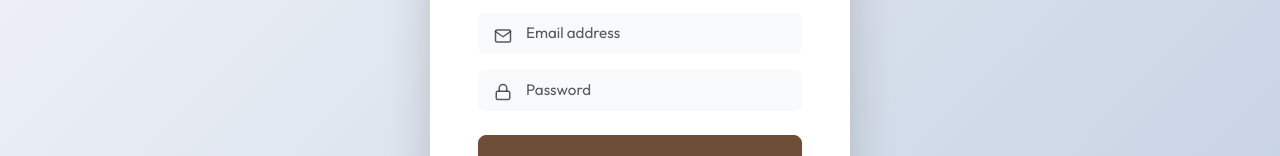
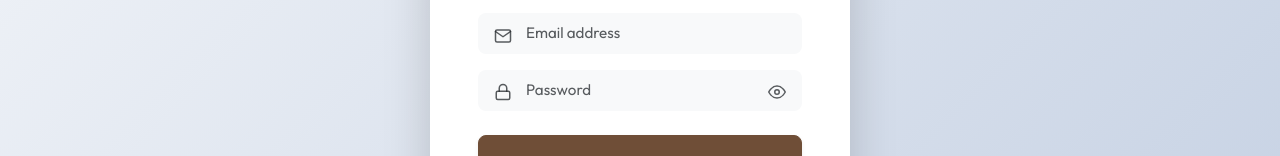
Before and after one commit to Hamody229/wesal-app, a React (Vite) app in the folder wesal-frontend/: page /login in a window 1280 px wide. Shown: the part 377-533 px from the top of the page. Built offline with nearby package versions, Linux system fonts and the light colour scheme; no server answers.

Commit message:
Added vercel json file

```diff
--- a/wesal-frontend/src/pages/Funds.tsx
+++ b/wesal-frontend/src/pages/Funds.tsx
@@ -1,4 +1,4 @@
-import { useEffect, useState } from "react";
+import { useEffect, useState, useRef } from "react";
 import api from "../services/api";
 import type { Fund } from "../types/Fund";
 import { FiDollarSign, FiPlus, FiTrendingUp, FiPieChart, FiSave, FiTrash2, FiLock } from "react-icons/fi";
@@ -11,13 +11,19 @@ export default function Funds() {
   const [newAmount, setNewAmount] = useState(0);
   const [loading, setLoading] = useState(true);
 
-  // Toast States
   const [showToast, setShowToast] = useState(false);
   const [toastMessage, setToastMessage] = useState("");
   const [toastType, setToastType] = useState<"success" | "danger">("success");
 
+  const timeoutRef = useRef<any>(null);
+
   const user = JSON.parse(localStorage.getItem("user") || "{}");
   const canEdit = user.role === "Admin" || user.role === "Owner";
+
+  useEffect(() => {
+    const newTotal = funds.reduce((sum, item) => sum + (item.amount || 0), 0);
+    setTotal(newTotal);
+  }, [funds]);
 
   useEffect(() => {
     if (showToast) {
@@ -40,17 +46,14 @@ export default function Funds() {
 
   const addFund = async () => {
     if (!newCategory) return;
-
     try {
       await api.post("/funds", {
         category: newCategory,
         amount: newAmount,
       });
-
       setNewCategory("");
       setNewAmount(0);
       loadFunds();
-
       setToastMessage("Category has been added successfully");
       setToastType("success");
       setShowToast(true);
@@ -65,7 +68,6 @@ export default function Funds() {
   const deleteFund = async (id?: string) => {
     if (!id) return;
     if (!window.confirm("Are you sure you want to delete this fund source?")) return;
-
     try {
       await api.delete(`/funds/${id}`);
       loadFunds();
@@ -79,14 +81,19 @@ export default function Funds() {
     }
   };
 
-  const updateAmount = async (id?: string, amount?: number) => {
+  const updateAmount = (id?: string, amount?: number) => {
     if (!id) return;
-    try {
+
+    if (timeoutRef.current) clearTimeout(timeoutRef.current);
+
+    timeoutRef.current = setTimeout(async () => {
+      try {
         await api.put(`/funds/${id}`, { amount });
+      } catch (error) {
+        console.error("Update failed", error);
         loadFunds();
-    } catch (error) {
-        console.error("Update failed", error);
-    }
+      }
+    }, 500);
   };
 
   return (
@@ -115,7 +122,7 @@ export default function Funds() {
                 <div className="card-body p-4 d-flex flex-column justify-content-between">
                     <div>
                         <p className="mb-1 opacity-75 fw-medium">Total Collected</p>
-                        <h2 className="fw-bold mb-0 d-flex align-items-center gap-2">
+                        <h2 className="fw-bold mb-0">
                             EGP {loading ? "..." : total.toLocaleString()}
                         </h2>
                     </div>
@@ -191,7 +198,13 @@ export default function Funds() {
                                     disabled={!canEdit}
                                     className={`form-control border-start-0 ps-0 fw-bold text-dark ${!canEdit ? 'bg-white' : ''}`}
                                     value={f.amount}
-                                    onChange={(e) => updateAmount(f._id, Number(e.target.value))}
+                                    onChange={(e) => {
+                                      const val = Number(e.target.value);
+                                      setFunds(prev => prev.map(item =>
+                                          item._id === f._id ? { ...item, amount: val } : item
+                                      ));
+                                      updateAmount(f._id, val);
+                                    }}
                                     style={{maxWidth: '150px'}}
                                 />
                                 {canEdit && (
--- a/wesal-frontend/src/pages/Login.tsx
+++ b/wesal-frontend/src/pages/Login.tsx
@@ -2,11 +2,12 @@ import { useEffect, useState } from "react";
 import { useNavigate } from "react-router-dom";
 import api from "../services/api";
 import logo from "../assets/wesal-logo.png";
-import { FiMail, FiLock, FiArrowRight } from "react-icons/fi";
+import { FiMail, FiLock, FiArrowRight, FiEye, FiEyeOff } from "react-icons/fi";
 
 export default function Login() {
   const [email, setEmail] = useState("");
   const [password, setPassword] = useState("");
+  const [showPassword, setShowPassword] = useState(false);
   const [error, setError] = useState("");
   const [loading, setLoading] = useState(false);
 
@@ -49,7 +50,6 @@ export default function Login() {
 
       <div className="card border-0 shadow-lg p-4 p-md-5 rounded-4" style={{ width: "100%", maxWidth: "420px" }}>
 
-        {/* Header Section */}
         <div className="text-center mb-4">
           <img src={logo} alt="Logo" height="50" className="mb-3 rounded-3" />
           <h4 className="fw-bold text-dark mb-1">Welcome Back</h4>
@@ -63,7 +63,6 @@ export default function Login() {
         )}
 
         <form onSubmit={handleLogin}>
-          {/* Email Input */}
           <div className="mb-3 position-relative">
             <span className="position-absolute top-50 start-0 translate-middle-y ms-3 text-muted">
               <FiMail size={18} />
@@ -78,19 +77,25 @@ export default function Login() {
             />
           </div>
 
-          {/* Password Input */}
           <div className="mb-4 position-relative">
             <span className="position-absolute top-50 start-0 translate-middle-y ms-3 text-muted">
               <FiLock size={18} />
             </span>
             <input
-              className="form-control form-control-lg ps-5 bg-light border-0"
-              type="password"
+              className="form-control form-control-lg ps-5 pe-5 bg-light border-0"
+              type={showPassword ? "text" : "password"}
               placeholder="Password"
               value={password}
               onChange={(e) => setPassword(e.target.value)}
               style={{ fontSize: "0.95rem" }}
             />
+            <span
+              className="position-absolute top-50 end-0 translate-middle-y me-3 text-muted cursor-pointer"
+              style={{ cursor: "pointer", zIndex: 10 }}
+              onClick={() => setShowPassword(!showPassword)}
+            >
+              {showPassword ? <FiEyeOff size={18} /> : <FiEye size={18} />}
+            </span>
           </div>
 
           <button
```
Also changed, not shown: 1 other file (tests, documents, lock files or other folders).
